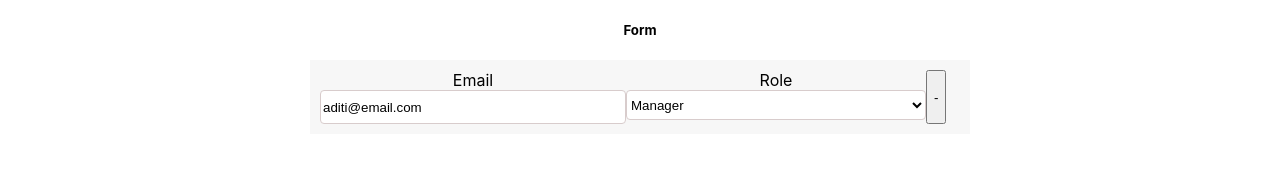
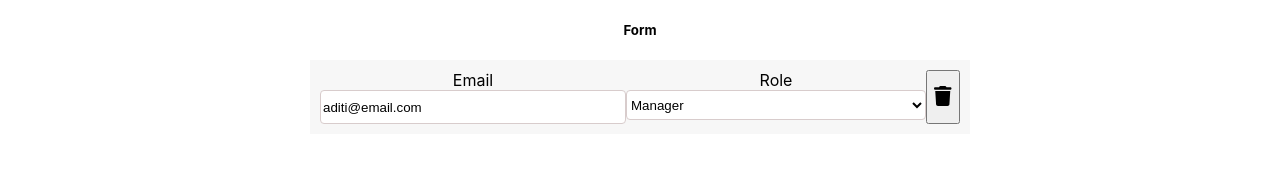
Before and after one commit to aditiacharya01/form-validation, a React (Create React App) app: page / in a window 1280 px wide. Shown: the top 173 px of the page. Built offline with nearby package versions, Linux system fonts and the light colour scheme.

Commit message:
added icon component

```diff
--- /dev/null
+++ b/src/atoms/Icon.tsx
@@ -0,0 +1,25 @@
+import { FontAwesomeIcon } from "@fortawesome/react-fontawesome";
+import React, { FC, Fragment } from "react";
+import styled from "styled-components";
+
+type IconProps = {
+  icon?: any;
+};
+
+const StyledLabel = styled.div<IconProps>`
+  font-size: 20px;
+  font-weight: 500;
+  display: block;
+`;
+
+const Icon: FC<IconProps> = ({ icon }) => {
+  return (
+    <Fragment>
+      <StyledLabel>
+        <FontAwesomeIcon icon={icon} />
+      </StyledLabel>
+    </Fragment>
+  );
+};
+
+export default Icon;
--- a/src/templates/Form.tsx
+++ b/src/templates/Form.tsx
@@ -9,6 +9,8 @@ import { roles } from "../constants/UserConstant";
 import { useAppDispatch } from "../hooks/user.hooks";
 import { inviteUsers } from "../store/user-actions";
 import styled from "styled-components";
+import { faTrash } from "@fortawesome/free-solid-svg-icons";
+import Icon from "../atoms/Icon";
 
 const StyledWrapper = styled.div`
   margin: auto;
@@ -94,7 +96,7 @@ const MemberForm: FC = () => {
                                   onClick={() => arrayHelpers.remove(index)} // remove a friend from the list
                                   data-testid={`remove-button-${index}`}
                                 >
-                                  -
+                                  <Icon icon={faTrash} />
                                 </button>
                               </StyledContainer>
                             </StyledWrapper>
```
